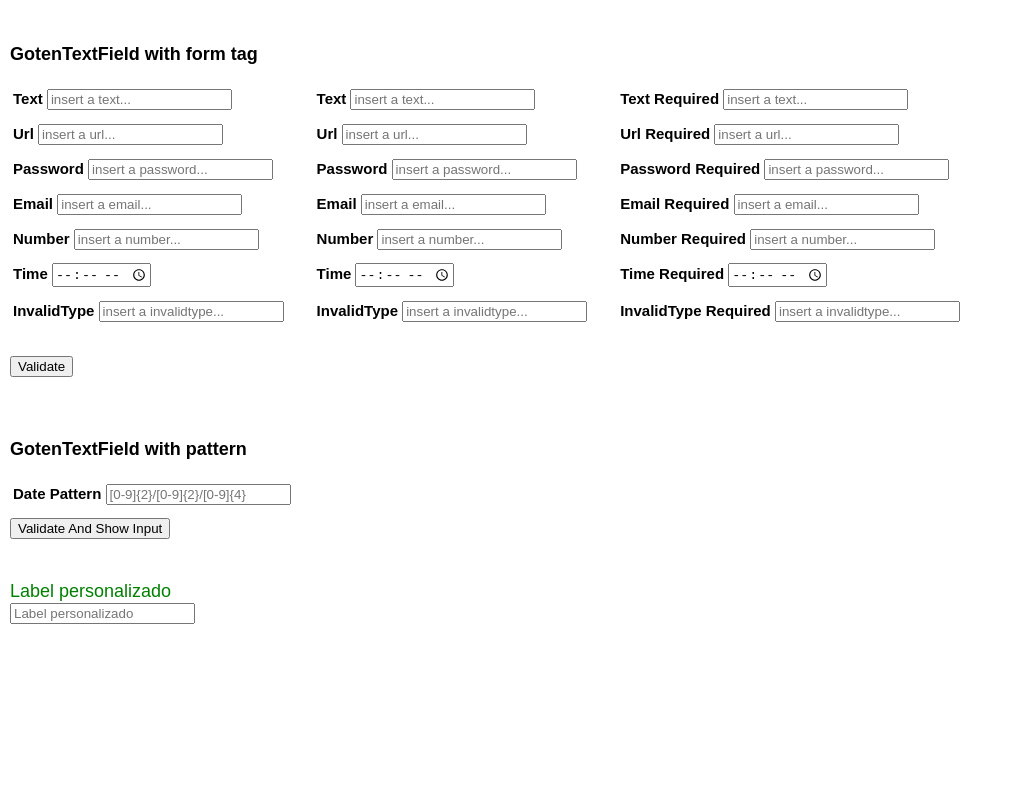
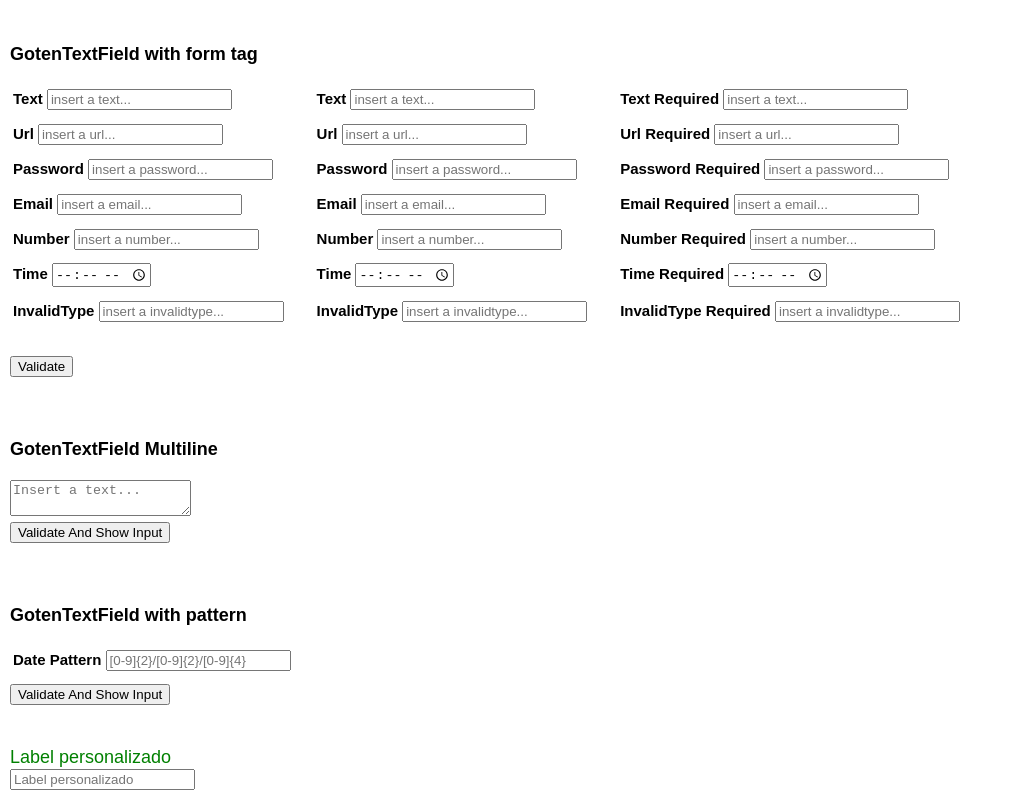
Before and after one commit to cysinformatica/goten-react-text-field, a React (Create React App) app in the folder example/: page / in a window 1280 px wide. Shown: the part 572-1372 px from the top of the page, without its empty margins (0-1013 px from the left). Before the commit the page ends 1206 px from the top, so only its background shows below. Built offline with nearby package versions, Linux system fonts and the light colour scheme.

Commit message:
Agregar multiline
- Se agrego la prop multiline, la cual sirve para renderizar un **textarea** o un **input**.

```diff
--- a/example/src/exampleGotenTextField.jsx
+++ b/example/src/exampleGotenTextField.jsx
@@ -14,6 +14,7 @@ export default class ExampleGotenTextField extends Component {
         this.refsGotenTextFieldWithPattern = React.createRef()
         this.refsGotenTextField = {}
         this.gotenTextFields = {}
+        this.refsGotenTextFieldMultiline = React.createRef()
     }
 
     separator(cant=1) {
@@ -133,6 +134,27 @@ export default class ExampleGotenTextField extends Component {
                     />
                 </form>
                 {this.separator(2)}
+                <GotenTextField
+                    placeholder={'Insert a text...'}
+                    componentLabel={
+                        <div className='title'> GotenTextField Multiline</div>
+                    }
+                    multiline={true}
+                    type={'text'}
+                    errorMessage={'Please inset a text using the correct pattern'}
+                    errorRequiredMessage={'This field is required'}
+                    required={true}
+                    showError={true}
+                    ref={this.refsGotenTextFieldMultiline}
+                />
+                <input
+                    type='submit'
+                    value='Validate And Show Input'
+                    onClick={() => {
+                        this.refsGotenTextFieldMultiline.current.validate()
+                    }}
+                />
+                {this.separator(2)}
                 <div className='title'> GotenTextField with pattern</div>
                 <table>
                     <tbody>
--- a/package.json
+++ b/package.json
@@ -1,6 +1,6 @@
 {
   "name": "goten-react-text-field",
-  "version": "1.0.5",
+  "version": "1.0.6",
   "description": "GotenTextField is a react component that facilitates the use of text inputs.",
   "author": "Nicolas Meilan <sebastian.nicolas.meilan@gmail.com>",
   "main": "dist/index.js",
--- a/src/index.js
+++ b/src/index.js
@@ -66,7 +66,10 @@ export class GotenTextField extends Component {
                     <label className='label'>{this.props.label + ' '}</label>
                 }
                 { this.props.componentLabel }
-                {React.cloneElement(<input />, this._getProps())}
+                { this.props.multiline ?
+                    React.cloneElement(<textarea />, this._getProps()) :
+                    React.cloneElement(<input />, this._getProps())
+                }
                 <br/>
                 { this.props.showError &&
                     <label className='error-message'>{this.state.error.errorMessage}</label>
@@ -88,12 +91,14 @@ export class GotenTextField extends Component {
         const {
             bindContainer,
             bindProp,
+            componentLabel,
             errorMessage,
             errorRequiredMessage,
+            key,
+            label,
+            multiline,
             showError,
             _pubsub_message,
-            componentLabel,
-            key,
             ...props
         } = auxProps
         return props
@@ -149,6 +154,7 @@ GotenTextField.propTypes = {
     errorMessage: PropTypes.string,
     errorRequiredMessage: PropTypes.string,
     label: PropTypes.string,
+    multiline: PropTypes.bool,
     pattern: PropTypes.string,
     placeholder: PropTypes.string,
     required: PropTypes.bool,
```
Also changed, not shown: 2 other files (tests, documents, lock files or other folders).
